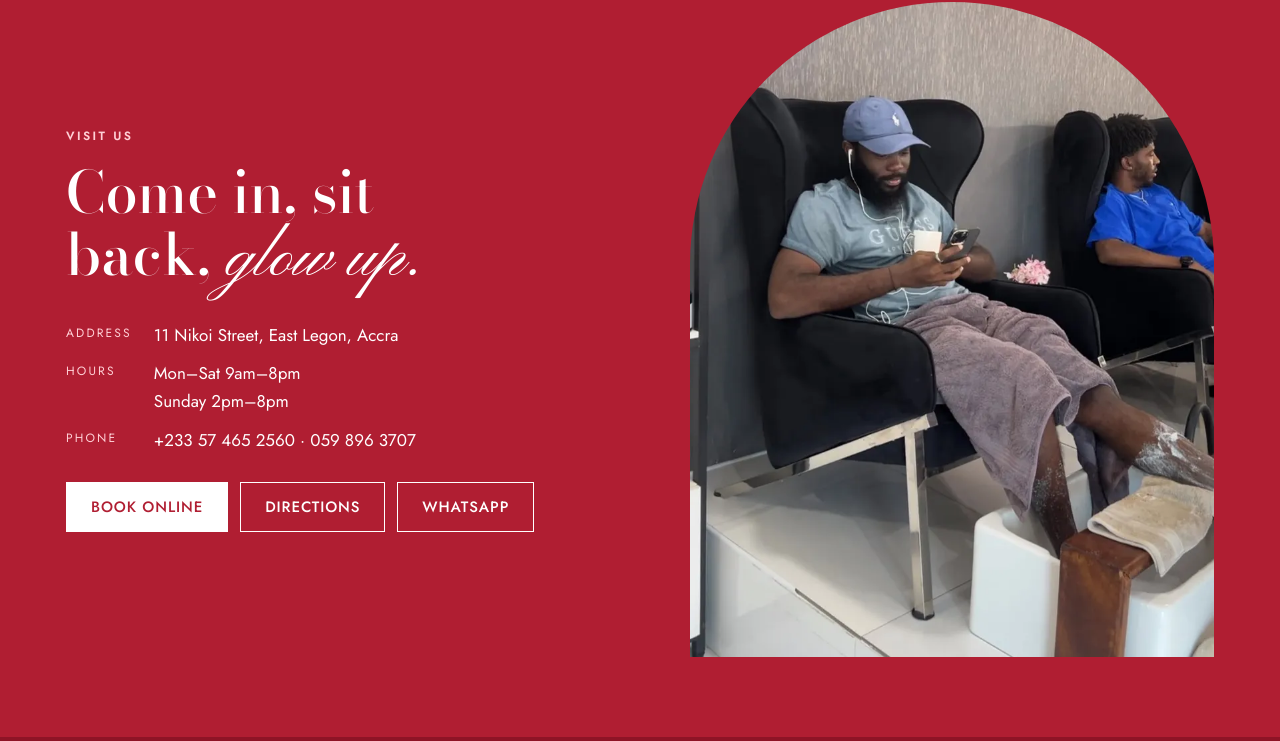
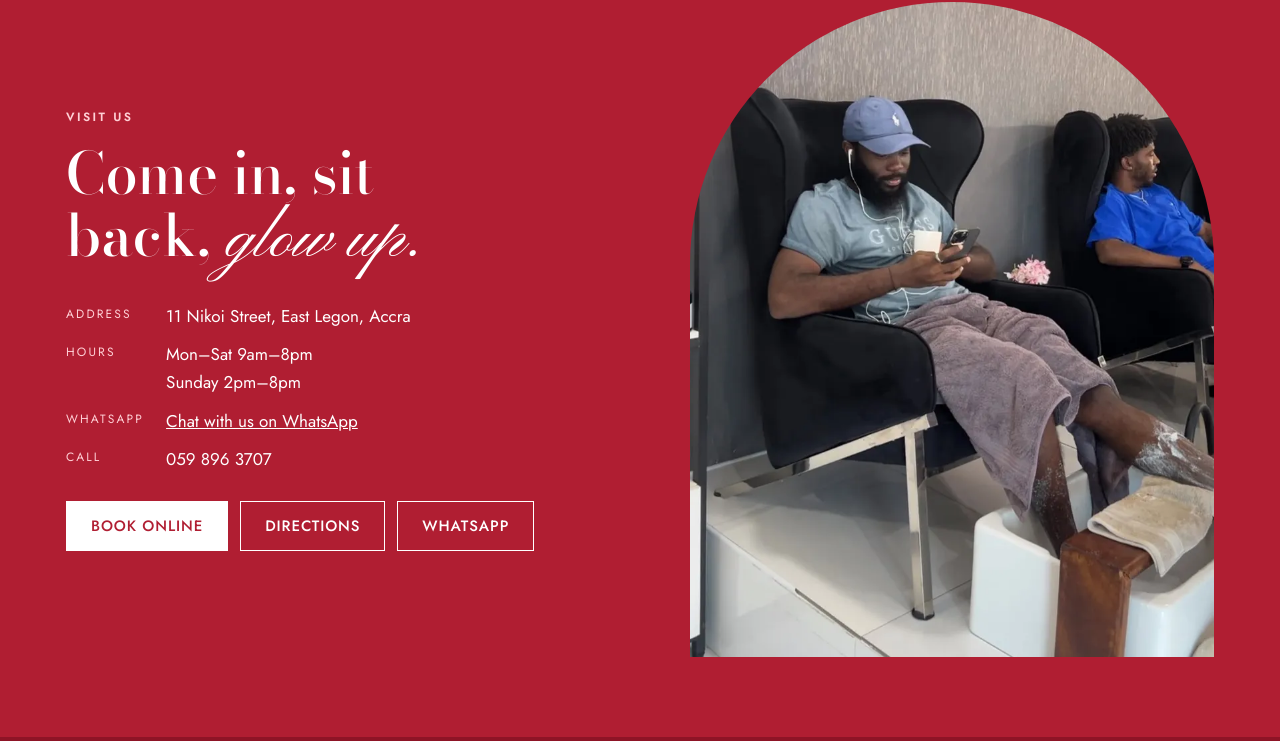
Before and after one commit to josephbortey2003-droid/rosietheglamfactory-demo, a plain HTML site: page index.html in a window 1280 px wide. Shown: the part 5297-6038 px from the top of the page. Drawn offline with nearby package versions, Linux system fonts and the light colour scheme.

Commit message:
Use Rosie's official WhatsApp link; drop unreachable number
Co-Authored-By: Claude Opus 5.5 <noreply@anthropic.com>

```diff
--- a/index.html
+++ b/index.html
@@ -258,7 +258,8 @@ footer img{height:40px;width:auto}
         <dl>
           <dt>Address</dt><dd>11 Nikoi Street, East Legon, Accra</dd>
           <dt>Hours</dt><dd>Mon–Sat 9am–8pm<br>Sunday 2pm–8pm</dd>
-          <dt>Phone</dt><dd>+233 57 465 2560 · 059 896 3707</dd>
+          <dt>WhatsApp</dt><dd><a href="https://wa.me/message/ED3SH2MNRH6YD1" target="_blank" rel="noopener" style="color:#fff">Chat with us on WhatsApp</a></dd>
+          <dt>Call</dt><dd>059 896 3707</dd>
         </dl>
         <div class="ctas">
           <a class="btn btn-red" href="https://www.welns.io/product/booking/WFRCHN000021598/ROSIETHEGLAMFACTORY22100/" target="_blank" rel="noopener">Book online</a>
```
